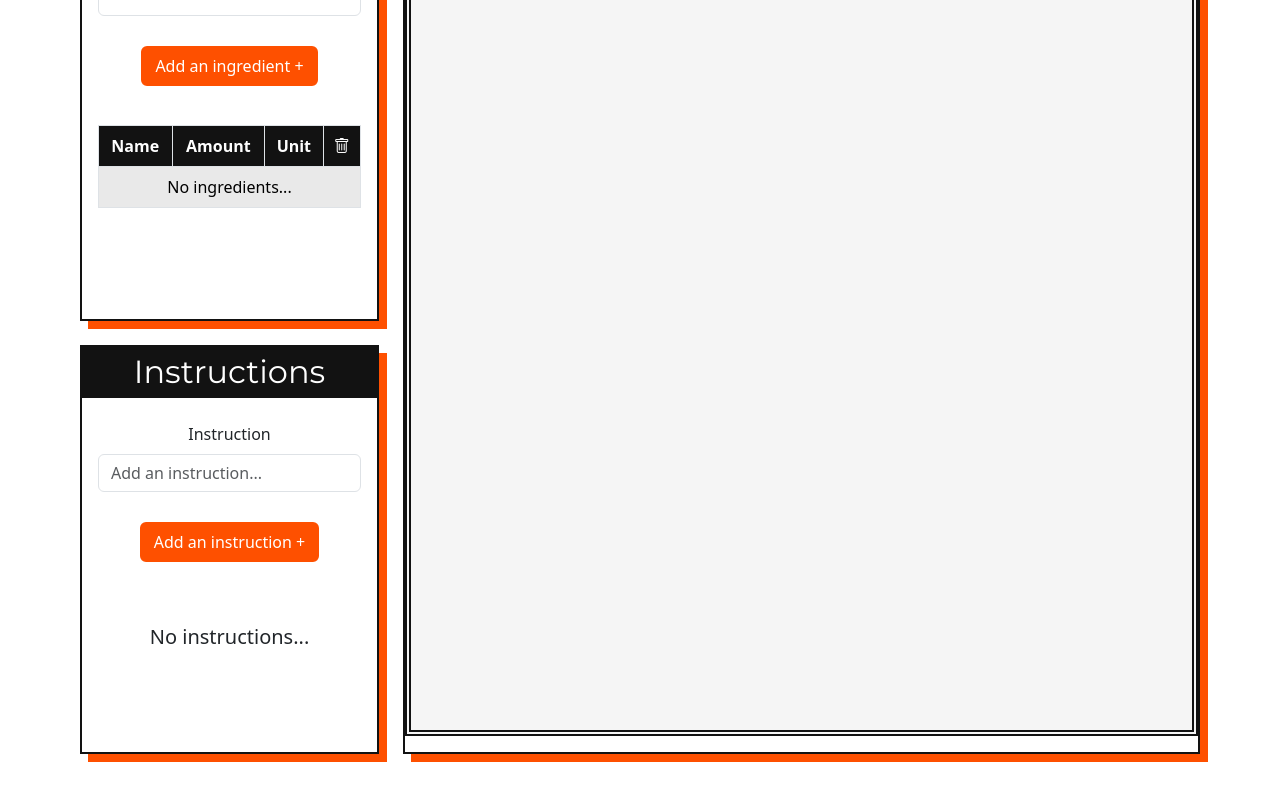
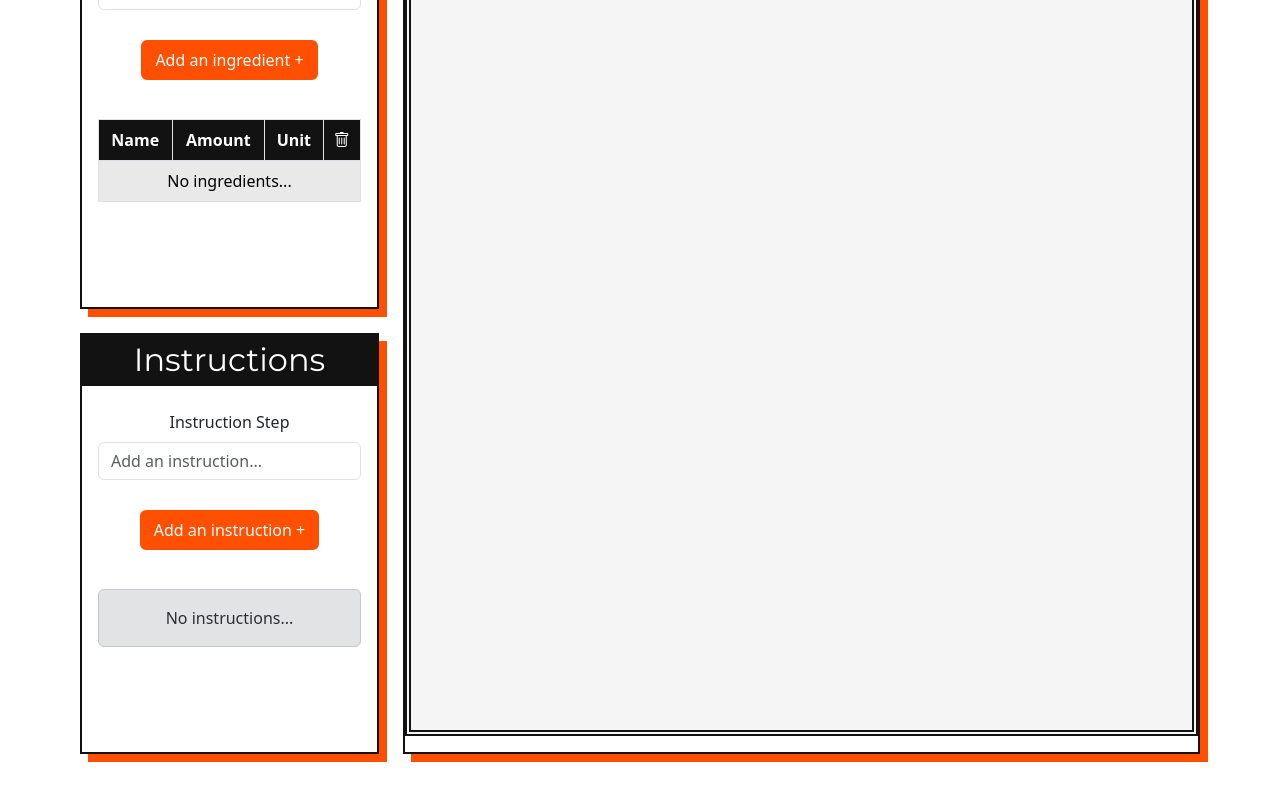
Before and after one commit to ojela028xamk/create-save-recipe, a React (Create React App) app: page / in a window 1280 px wide. Shown: the part 572-1372 px from the top of the page. Built offline with nearby package versions, Linux system fonts and the light colour scheme.

Commit message:
instructions list design

```diff
--- a/src/Instructions/Instructions.tsx
+++ b/src/Instructions/Instructions.tsx
@@ -1,6 +1,6 @@
 import { FormEvent, JSX, useState } from 'react'
 import css from './Instructions.module.scss'
-import { Button, Form, ListGroup } from 'react-bootstrap'
+import { Alert, Button, Form, ListGroup } from 'react-bootstrap'
 import { useEffectOnce } from 'react-use'
 import { InstructionItem, StorageType } from '../globalTypes'
 import { getSessionStorage } from '../Services/storageService'
@@ -57,7 +57,7 @@ const Instructions = (): JSX.Element => {
           validated={showValidated}
           onSubmit={(event) => handleNewInstruction(event)}
         >
-          <Form.Label>Instruction</Form.Label>
+          <Form.Label>Instruction Step</Form.Label>
           <Form.Control
             required
             type="text"
@@ -71,13 +71,16 @@ const Instructions = (): JSX.Element => {
           </Button>
         </Form>
       </div>
-      <br />
       <div className={css.instructions_list}>
         {instructionList && instructionList.length ? (
           <ListGroup as="ol" numbered>
             {instructionList.map((instruction) => (
-              <ListGroup.Item key={instruction.id} as="li">
-                {instruction.step}{' '}
+              <ListGroup.Item
+                key={instruction.id}
+                as="li"
+                className="d-flex justify-content-between align-items-start"
+              >
+                <span>{instruction.step}</span>
                 <Button
                   variant="outline-danger"
                   size="sm"
@@ -89,7 +92,7 @@ const Instructions = (): JSX.Element => {
             ))}
           </ListGroup>
         ) : (
-          <h5>No instructions...</h5>
+          <Alert variant="secondary">No instructions...</Alert>
         )}
       </div>
     </div>
```
Also changed, not shown: src/Instructions/Instructions.module.scss (line endings or trailing spaces).
